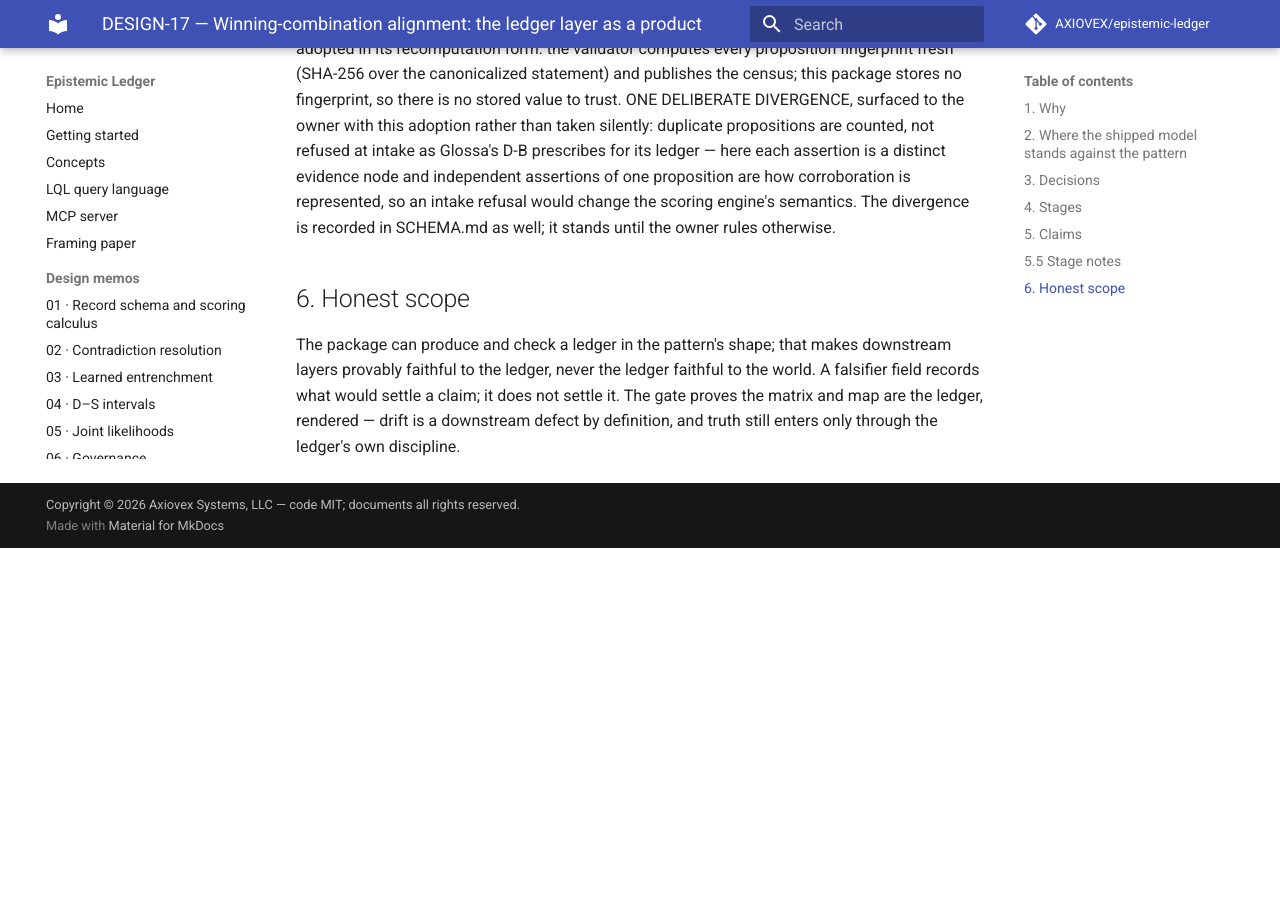
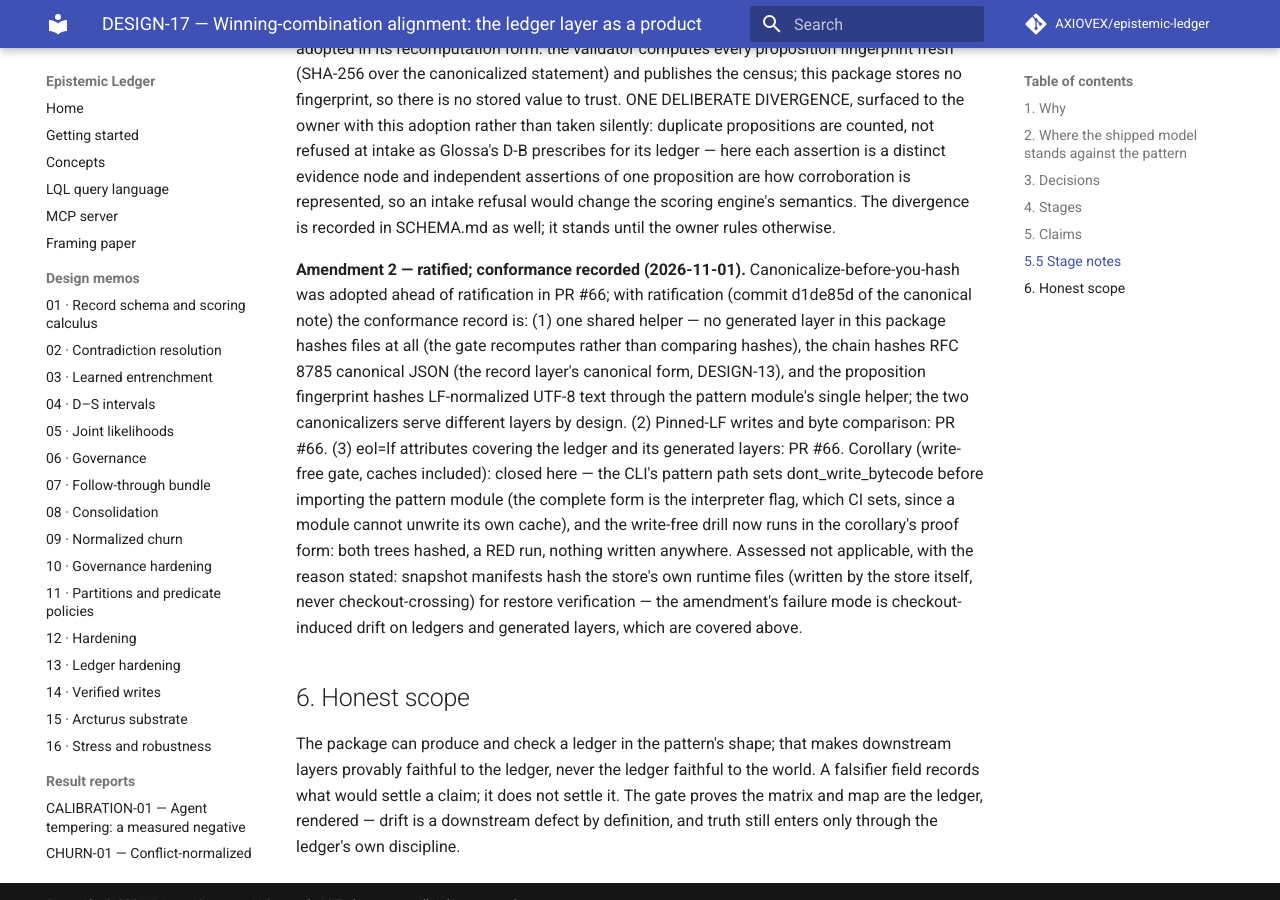
Before and after one commit to AXIOVEX/epistemic-ledger, an MkDocs documentation site: the page built from docs/DESIGN-17-pattern-alignment.md, in a window 1280 px wide and 900 px high, scrolled down 6223 px. Built offline with MkDocs 1.6.1 and Material for MkDocs 9.7.7, drawn with Linux system fonts in a browser that asks for light colours; comment, search, counter and statistics services are not loaded; before the commit the page ends 6771 px from its top, so only the background shows below that.

Commit message:
Amendment 2 (ratified): conformance — bytecode-free gate path, red-run write-free proof (#72)

```diff
--- a/docs/DESIGN-17-pattern-alignment.md
+++ b/docs/DESIGN-17-pattern-alignment.md
@@ -371,6 +371,36 @@ would change the scoring engine's semantics. The
 divergence is recorded in SCHEMA.md as well; it stands
 until the owner rules otherwise.
 
+
+**Amendment 2 — ratified; conformance recorded
+(2026-11-01).** Canonicalize-before-you-hash was adopted
+ahead of ratification in PR #66; with ratification
+(commit d1de85d of the canonical note) the conformance
+record is: (1) one shared helper — no generated layer
+in this package hashes files at all (the gate
+recomputes rather than comparing hashes), the chain
+hashes RFC 8785 canonical JSON (the record layer's
+canonical form, DESIGN-13), and the proposition
+fingerprint hashes LF-normalized UTF-8 text through
+the pattern module's single helper; the two
+canonicalizers serve different layers by design.
+(2) Pinned-LF writes and byte comparison: PR #66.
+(3) eol=lf attributes covering the ledger and its
+generated layers: PR #66. Corollary (write-free gate,
+caches included): closed here — the CLI's pattern path
+sets dont_write_bytecode before importing the pattern
+module (the complete form is the interpreter flag,
+which CI sets, since a module cannot unwrite its own
+cache), and the write-free drill now runs in the
+corollary's proof form: both trees hashed, a RED run,
+nothing written anywhere. Assessed not applicable,
+with the reason stated: snapshot manifests hash the
+store's own runtime files (written by the store
+itself, never checkout-crossing) for restore
+verification — the amendment's failure mode is
+checkout-induced drift on ledgers and generated
+layers, which are covered above.
+
 ## 6. Honest scope
 
 The package can produce and check a ledger in the
```
Also changed, not shown: CHANGELOG.md (+5 -0 lines), 2 other files.
